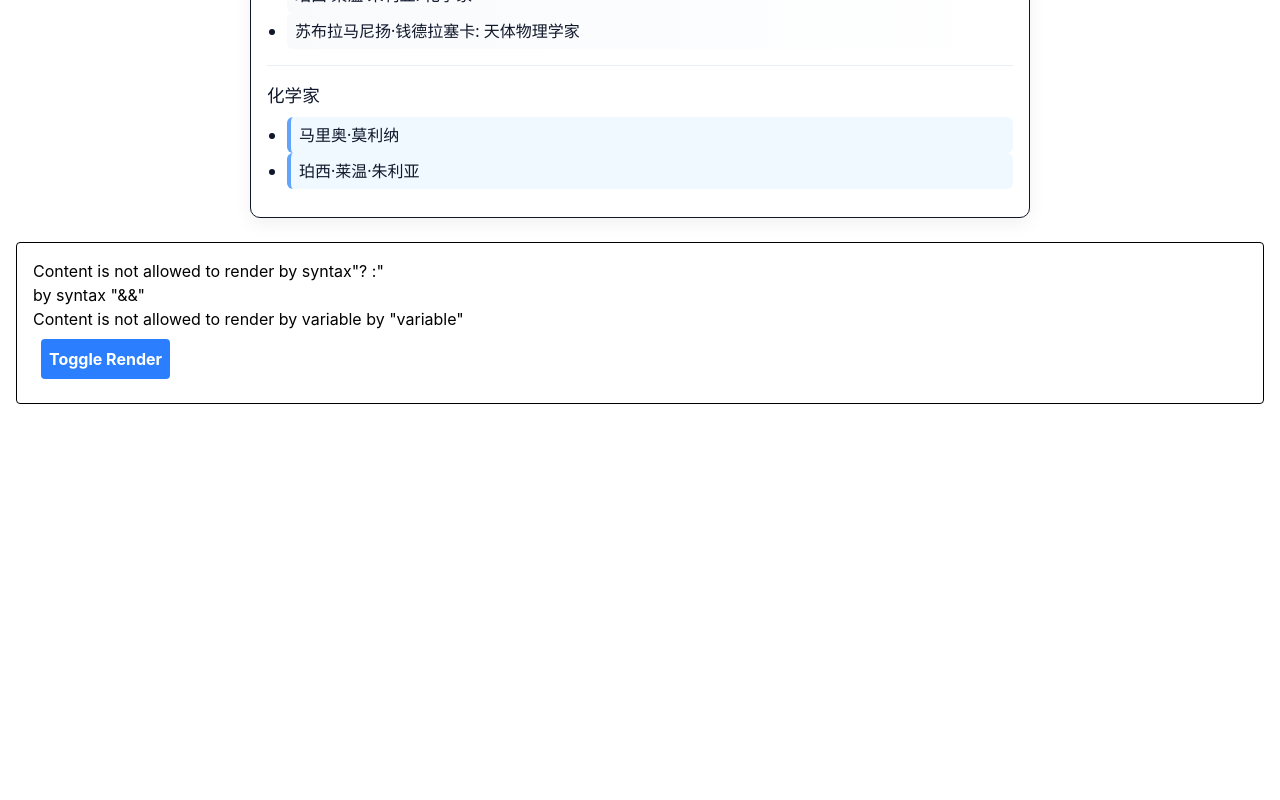
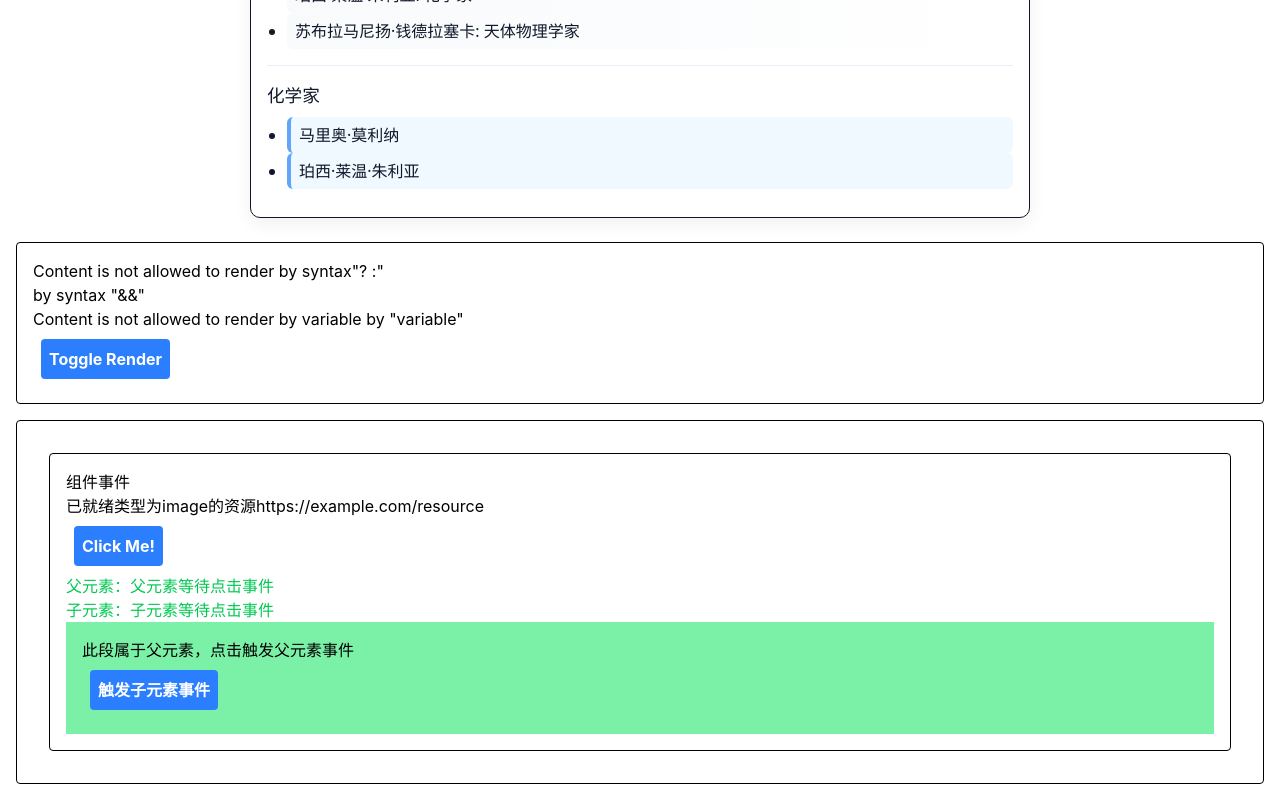
Before and after one commit to NULLICN/learnReact, a React (Vite) app: page / in a window 1280 px wide. Shown: the part 838-1638 px from the top of the page. Before the commit the page ends 1258 px from the top, so only its background shows below. Built offline with nearby package versions, Linux system fonts and the light colour scheme.

Commit message:
添加交互>组件的记忆

```diff
--- a/src/App.tsx
+++ b/src/App.tsx
@@ -2,6 +2,7 @@ import Home from "./pages/home";
 import AboutProps from "./pages/aboutProps";
 import RenderList from "./pages/renderList";
 import ConditionRendering from "./pages/conditionRendering";
+import ComponentFeature  from "./pages/componentFeature";
 
 function App() {
 
@@ -11,6 +12,7 @@ function App() {
       <AboutProps />
       <RenderList />
       <ConditionRendering />
+      <ComponentFeature />
     </>
   );
 }
--- /dev/null
+++ b/src/components/componentEvent.tsx
@@ -0,0 +1,62 @@
+import { useState } from "react";
+
+export default function ComponentEvent() {
+  return (
+    <>
+      <Viewer source="https://example.com/resource" type="image" />
+      <PreventEvent />
+    </>
+  );
+}
+
+function Viewer({ source, type }: { source: string; type: string }) {
+  const [feedback, setFeedback] = useState(
+    `已就绪类型为${type}的资源${source}`,
+  );
+  return (
+    <>
+      <p>{feedback}</p>
+      <button
+        className="btn"
+        onClick={() => setFeedback(`正在观测类型为${type}的资源${source}`)}
+      >
+        Click Me!
+      </button>
+    </>
+  );
+}
+
+function PreventEvent() {
+  const [parentMes, setParentMes] = useState("父元素等待点击事件");
+  const [childMes, setChildMes] = useState("子元素等待点击事件");
+  const [parentMesStyle, setParentMesStyle] = useState("text-green-500");
+  const [childMesStyle, setChildMesStyle] = useState("text-green-500");
+
+  function handleParentClick() {
+    setParentMes("父元素被点击了");
+    setParentMesStyle("text-red-500");
+    setTimeout(() => {
+      setParentMes("父元素等待点击事件");
+      setParentMesStyle("text-green-500");
+    }, 1000);
+  }
+  function handleChildClick(e: React.MouseEvent<HTMLButtonElement>) {
+    e.stopPropagation(); // 阻止事件冒泡
+    setChildMes("子元素被点击了");
+    setChildMesStyle("text-red-500");
+    setTimeout(() => {
+      setChildMes("子元素等待点击事件");
+      setChildMesStyle("text-green-500");
+    }, 1000);
+  }
+  return (
+    <>
+      <p className={`${parentMesStyle} transition duration-300`}>父元素：{parentMes}</p>
+      <p className={`${childMesStyle} transition duration-300`}>子元素：{childMes}</p>
+      <div className="bg-green-300 p-4" onClick={handleParentClick}>
+        <p>此段属于父元素，点击触发父元素事件</p>
+        <button className="btn" onClick={handleChildClick}>触发子元素事件</button>
+      </div>
+    </>
+  );
+}
--- /dev/null
+++ b/src/pages/componentFeature.tsx
@@ -0,0 +1,14 @@
+import ComponentEvent from "../components/componentEvent";
+
+export default function ComponentFeature() {
+  return (
+    <>
+      <section>
+        <section>
+          <h1>组件事件</h1>
+          <ComponentEvent />
+        </section>
+      </section>
+    </>
+  );
+}
```
